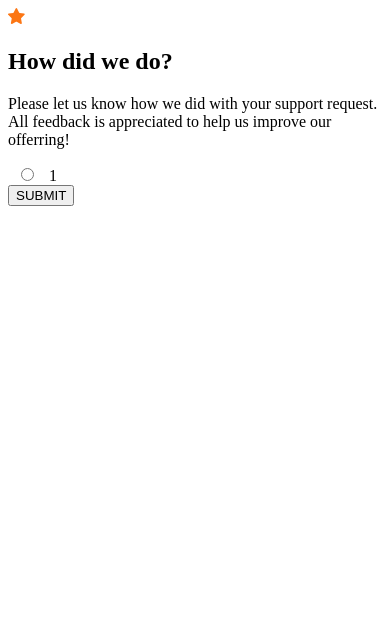
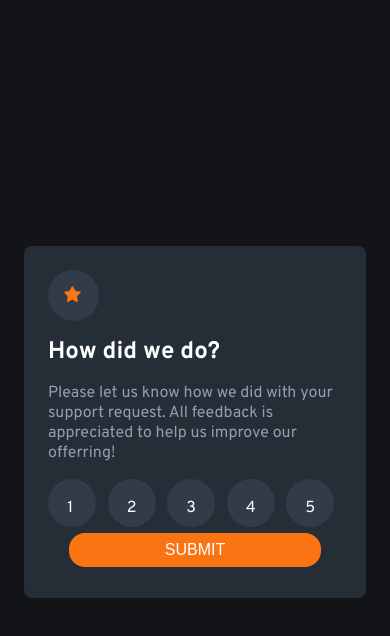
Before and after one commit to KaigaMunene/Interactive-rating-component, a website: page index.html in a window 390 px wide. Drawn offline with Linux system fonts and the light colour scheme.

Commit message:
feat(challenge): styling the page (#4)
* Create a rating card
* install sass
* create css file and style the card

```diff
--- /dev/null
+++ b/assets/scss/index.scss
@@ -0,0 +1,249 @@
+$myFont: "Overpass", sans-serif;
+$primaryColor: hsl(25, 97%, 53%);
+$whiteColor: hsl(0, 0%, 100%);
+$lightGrey: hsl(217, 12%, 63%);
+$mediumGrey: hsl(216, 12%, 54%);
+$darkBlue: hsl(213, 19%, 18%);
+$veryDarkBlue: hsl(216, 12%, 8%);
+$paragraphFontSize: 1rem;
+
+* {
+  margin: 0;
+  padding: 0;
+  box-sizing: border-box;
+}
+
+body {
+  background-color: $veryDarkBlue;
+  font-family: $myFont;
+}
+.main {
+  display: flex;
+  align-items: center;
+  justify-content: center;
+  width: 100%;
+  height: 100vh;
+  padding: 1.5rem;
+}
+.content {
+  width: 25rem;
+  height: 22rem;
+  padding: 1rem;
+  background-color: $darkBlue;
+  border-radius: 0.5rem;
+}
+.icon {
+  background-color: hsl(213, 18%, 24%);
+  border-radius: 50%;
+  vertical-align: middle;
+  width: 3.2rem;
+  height: 3.2rem;
+  padding: 1rem;
+  margin: 0.5rem;
+}
+h1 {
+  font-weight: 700;
+  padding: 0.5rem;
+  color: $whiteColor;
+}
+p {
+  font-weight: 400;
+  padding: 0.5rem;
+  font-size: $paragraphFontSize;
+  color: $lightGrey;
+}
+.form {
+  padding: 0.5rem;
+  width: 100%;
+  .star-rating {
+    display: flex;
+    align-items: center;
+    justify-content: space-between;
+    margin-bottom: 10px;
+  }
+  .radio-one-input {
+    display: none;
+  }
+  .label-1 {
+    display: block;
+    cursor: pointer;
+    margin-right: 3.5rem;
+    margin-bottom: 3.2;
+    .one {
+      border-radius: 100%;
+      height: 3rem;
+      width: 3rem;
+      background-color: hsl(213, 18%, 24%);
+      position: absolute;
+      transition: background-color 0.2s;
+    }
+    .one::after {
+      content: "";
+      height: 100%;
+      width: 100%;
+      border-radius: 100%;
+      position: relative;
+      top: 0;
+      left: 0;
+      background-color: $mediumGrey;
+      opacity: 0;
+      transition: opacity 0.2s;
+    }
+    div {
+      position: absolute;
+      top: 40%;
+      left: 40%;
+      transform: translate(-50% -50%);
+      font-size: 1rem;
+      color: $whiteColor;
+      font-weight: 400;
+      z-index: 1;
+    }
+    .one:hover {
+      background-color: $primaryColor;
+    }
+    .radio-one-input:checked ~ .label-1 .one::after {
+      opacity: 1;
+    }
+  }
+}
+
+.btn {
+  text-align: center;
+  #btn {
+    background-color: $primaryColor;
+    border: none;
+    border-radius: 1rem;
+    color: $whiteColor;
+    padding: 0.5rem 6rem;
+    margin: 1rem;
+    text-align: center;
+    text-decoration: none;
+    display: inline-block;
+    font-size: $paragraphFontSize;
+    cursor: pointer;
+  }
+  #btn:hover {
+    background-color: $whiteColor;
+    color: $primaryColor;
+  }
+}
+
+
+@media only screen and (max-width: 414px) {
+  body {
+    background-color: $veryDarkBlue;
+    font-family: $myFont;
+  }
+  .main {
+    display: flex;
+    align-items: center;
+    justify-content: center;
+    width: 100%;
+    height: 100vh;
+    padding: 1.5rem;
+  }
+  .content {
+    width: 25rem;
+    height: 22rem;
+    padding: 1rem;
+    background-color: $darkBlue;
+    border-radius: 0.5rem;
+  }
+  .icon {
+    background-color: hsl(213, 18%, 24%);
+    border-radius: 50%;
+    vertical-align: middle;
+    width: 3.2rem;
+    height: 3.2rem;
+    padding: 1rem;
+    margin: 0.5rem;
+  }
+  h1 {
+    font-weight: 700;
+    padding: 0.5rem;
+    color: $whiteColor;
+  }
+  p {
+    font-weight: 400;
+    padding: 0.5rem;
+    font-size: $paragraphFontSize;
+    color: $lightGrey;
+  }
+  .form {
+    padding: 0.5rem;
+    width: 100%;
+    .star-rating {
+      display: flex;
+      align-items: center;
+      justify-content: space-between;
+      margin-bottom: 10px;
+    }
+    .radio-one-input {
+      display: none;
+    }
+    .label-1 {
+      display: block;
+      cursor: pointer;
+      margin-right: 3.5rem;
+      margin-bottom: 3.2;
+      .one {
+        border-radius: 100%;
+        height: 3rem;
+        width: 3rem;
+        background-color: hsl(213, 18%, 24%);
+        position: absolute;
+        transition: background-color 0.2s;
+      }
+      .one::after {
+        content: "";
+        height: 100%;
+        width: 100%;
+        border-radius: 100%;
+        position: relative;
+        top: 0;
+        left: 0;
+        background-color: $mediumGrey;
+        opacity: 0;
+        transition: opacity 0.2s;
+      }
+      div {
+        position: absolute;
+        top: 40%;
+        left: 40%;
+        transform: translate(-50% -50%);
+        font-size: 1rem;
+        color: $whiteColor;
+        font-weight: 400;
+        z-index: 1;
+      }
+      .one:hover {
+        background-color: $primaryColor;
+      }
+      .radio-one-input:checked ~ .label-1 .one::after {
+        opacity: 1;
+      }
+    }
+  }
+
+  .btn {
+    text-align: center;
+    #btn {
+      background-color: $primaryColor;
+      border: none;
+      border-radius: 1rem;
+      color: $whiteColor;
+      padding: 0.5rem 6rem;
+      margin: 1rem;
+      text-align: center;
+      text-decoration: none;
+      display: inline-block;
+      font-size: $paragraphFontSize;
+      cursor: pointer;
+    }
+    #btn:hover {
+      background-color: $whiteColor;
+      color: $primaryColor;
+    }
+  }
+}
--- a/index.html
+++ b/index.html
@@ -6,30 +6,60 @@
     <meta http-equiv="X-UA-Compatible" content="IE=edge">
     <meta name="viewport" content="width=device-width, initial-scale=1.0">
     <title>Interactive rating component</title>
-    <link rel="stylesheet" href="./CSS/index.css">
+    <link rel="preconnect" href="https://fonts.googleapis.com">
+    <link rel="preconnect" href="https://fonts.gstatic.com" crossorigin>
+    <link href="https://fonts.googleapis.com/css2?family=Overpass:wght@400;700&display=swap" rel="stylesheet">
+    <link rel="stylesheet" href="./assets/css/index.css">
 </head>
 
 <body>
     <section class="main">
         <div class="content">
-            <svg width="17" height="16" xmlns="http://www.w3.org/2000/svg">
+            <svg class="icon" width="17" height="16" xmlns="http://www.w3.org/2000/svg">
                 <path
                     d="m9.067.43 1.99 4.031c.112.228.33.386.58.422l4.45.647a.772.772 0 0 1 .427 1.316l-3.22 3.138a.773.773 0 0 0-.222.683l.76 4.431a.772.772 0 0 1-1.12.813l-3.98-2.092a.773.773 0 0 0-.718 0l-3.98 2.092a.772.772 0 0 1-1.119-.813l.76-4.431a.77.77 0 0 0-.222-.683L.233 6.846A.772.772 0 0 1 .661 5.53l4.449-.647a.772.772 0 0 0 .58-.422L7.68.43a.774.774 0 0 1 1.387 0Z"
                     fill="#FC7614" />
             </svg>
-
             <h1>How did we do?</h1>
             <p>Please let us know how we did with your support request.
                 All feedback is appreciated to help us improve our offerring!</p>
-            <form action="">
+            <form class="form">
                 <div class="star-rating">
                     <div class="rating">
-                          <input type="radio" id="one" name="one" value="1">
-                          <label for="html"><span class="one">1</span></label><br>
+                        <input type="radio" id="one" class="radio-one-input" name="one" value="1">
+                        <label for="html" class="label-1"><span class="one">
+                                <div>1</div>
+                            </span></label><br>
+                    </div>
+                    <div class="rating">
+                        <input type="radio" id="one" class="radio-one-input" name="one" value="1">
+                        <label for="html" class="label-1"><span class="one">
+                                <div>2</div>
+                            </span></label><br>
+                    </div>
+                    <div class="rating">
+                        <input type="radio" id="one" class="radio-one-input" name="one" value="1">
+                        <label for="html" class="label-1"><span class="one">
+                                <div>3</div>
+                            </span></label><br>
+                    </div>
+                    <div class="rating">
+                        <input type="radio" id="one" class="radio-one-input" name="one" value="1">
+                        <label for="html" class="label-1"><span class="one">
+                                <div>4</div>
+                            </span></label><br>
+                    </div>
+                    <div class="rating">
+                        <input type="radio" id="one" class="radio-one-input" name="one" value="1">
+                        <label for="html" class="label-1"><span class="one">
+                                <div>5</div>
+                            </span></label><br>
                     </div>
                 </div>
             </form>
-            <button type="submit">SUBMIT</button>
+            <div class="btn">
+                <button id="btn" type="submit">SUBMIT</button>
+            </div>
         </div>
     </section>
 </body>
```
Also changed, not shown: package.json (added, +23 -0 lines), CSS/index.css (deleted), CSS/index.scss (deleted), assets/css/index.css (added), 2 other files.
